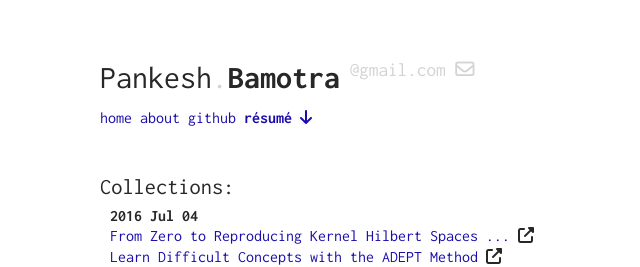
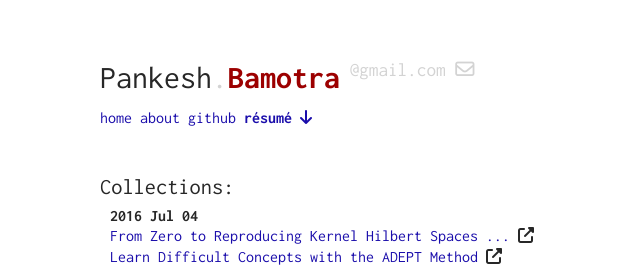
Before and after one commit to pbamotra/sciontist, a Jekyll site: the page built from index.html, in a window 1280 px wide. Shown: the top 267 px of the page, without its empty margins (240-880 px from the left). Built offline with Jekyll 4.4.1, drawn with Linux system fonts in a browser that asks for light colours; nearby versions of some CDN libraries; a script that is not in the unit is left out; the list of posts is cut into pages by our own code.

Commit message:
CMU color

```diff
--- a/_config.yml
+++ b/_config.yml
@@ -4,7 +4,7 @@ permalink: /blog/:title
 
 # My variables
 author: Pankesh Bamotra
-name: Pankesh<span style="color:#d3d3d3">.</span><span style="font-weight:bold">Bamotra</span><a href="mailto:pankesh.bamotra@gmail.com" style="text-decoration:none"><span class="suffix"> @gmail.com <i class="fa fa-envelope-o" aria-hidden="true"></i></span></a>
+name: Pankesh<span style="color:#d3d3d3">.</span><span style="font-weight:bold; color:#9C0000">Bamotra</span><a href="mailto:pankesh.bamotra@gmail.com" style="text-decoration:none"><span class="suffix"> @gmail.com <i class="fa fa-envelope-o" aria-hidden="true"></i></span></a>
 title: Sciontist
 keywords: data science, machine learning, life, experience, learning, cmu, carnegie mellon university
 description: Personal experiences with data that flows around humans, making sense of it, and learning it's impact.
```
